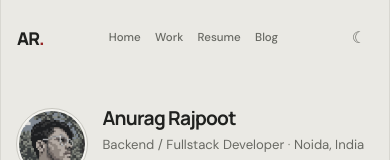
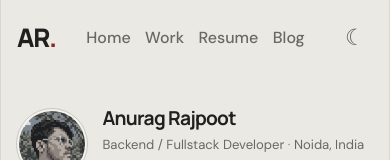
Before and after one commit to anurag-93/anurag-portfolio, a React (Vite) app in the folder frontend/: page / in a window 390 px wide. Shown: the top 160 px of the page. Built offline with nearby package versions, Linux system fonts and the light colour scheme.

Commit message:
fixed mobile sizing issue

```diff
--- a/frontend/src/components/layout/Navbar.css
+++ b/frontend/src/components/layout/Navbar.css
@@ -105,7 +105,7 @@
   }
 
   .navbar__brand {
-    font-size: 1.1rem;
+    font-size: 1.6rem;
   }
 
   .navbar__links {
@@ -116,12 +116,12 @@
   }
 
   .navbar__links a {
-    font-size: 0.72rem;
+    font-size: 1.0rem;
   }
 
   .navbar__theme {
-    width: 32px;
-    height: 32px;
-    font-size: 1rem;
+    width: 40px;
+    height: 40px;
+    font-size: 1.4rem;
   }
 }
```
